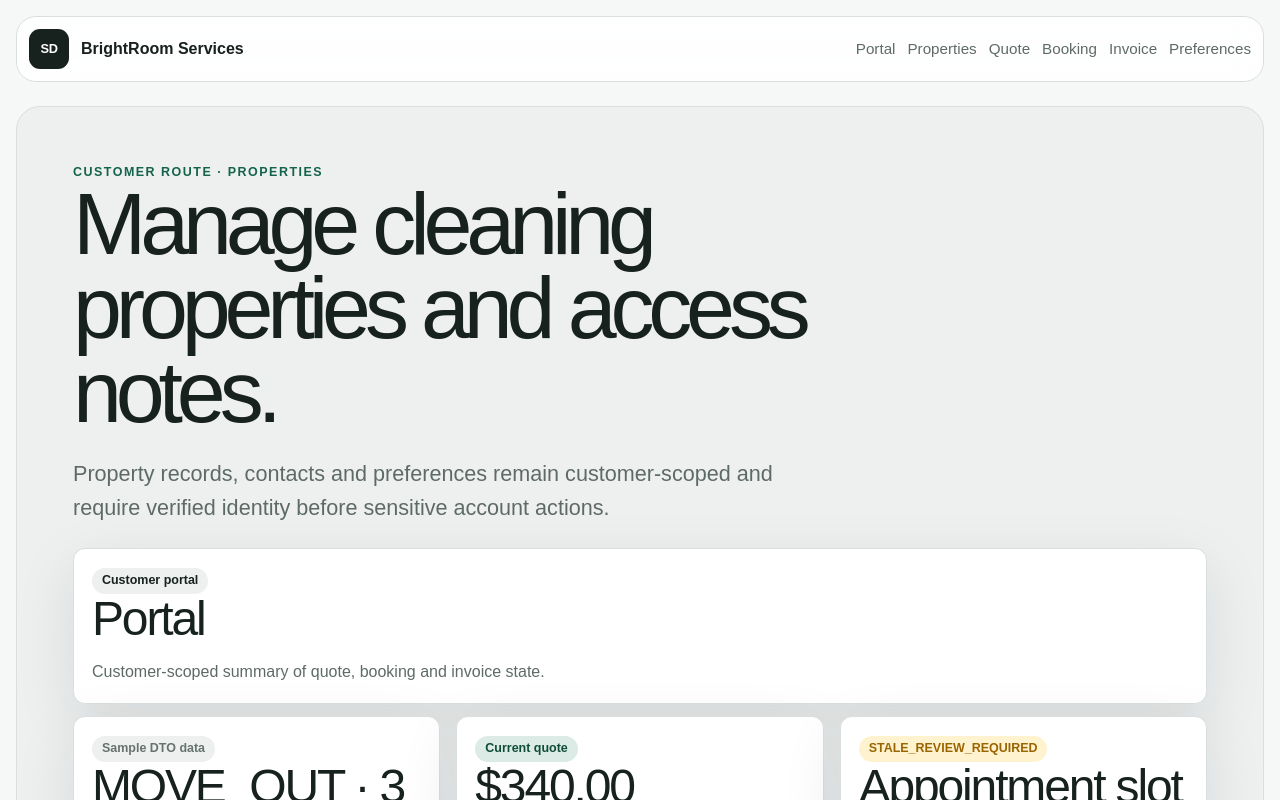
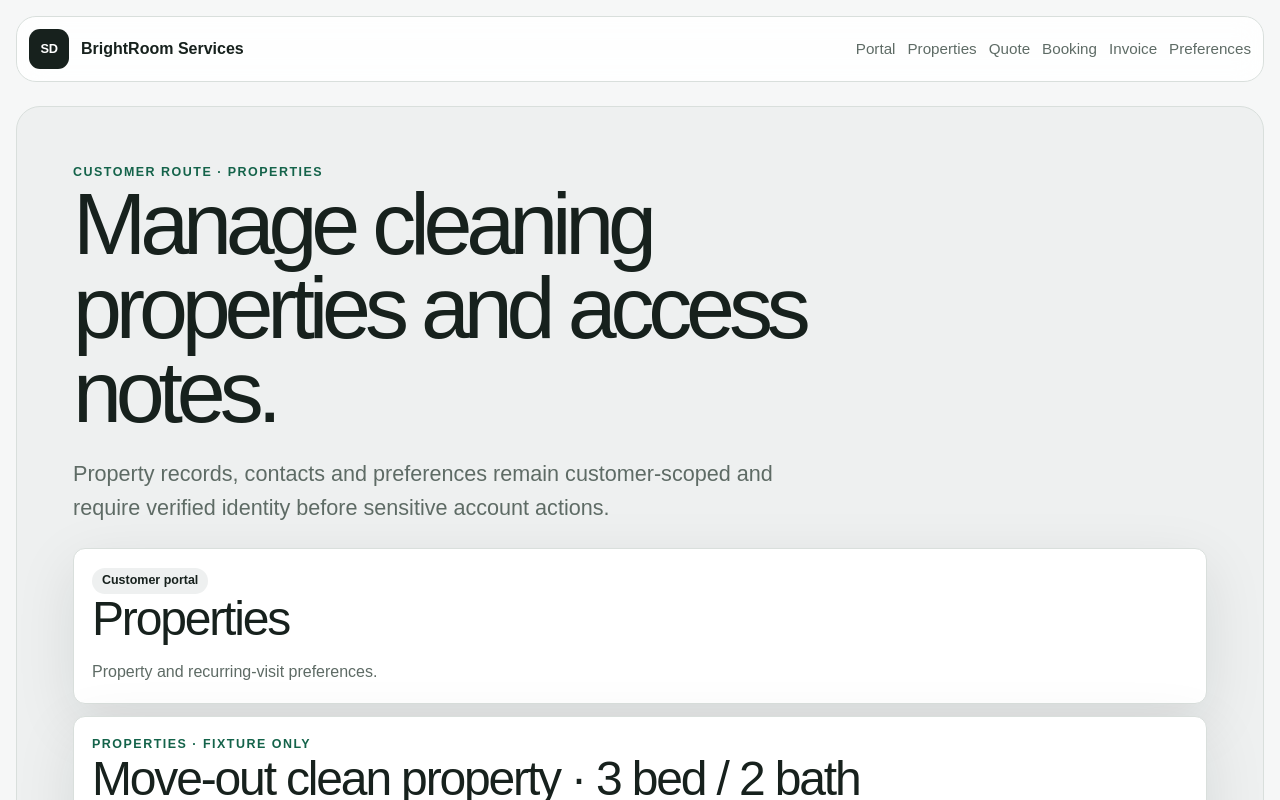
Before and after one commit to SaamVR/ServiceDesk, a Next.js app: page /portal/properties in a window 1280 px wide. Shown: the top 800 px of the page. Built offline with nearby package versions, Linux system fonts and the light colour scheme.

Commit message:
feat(portal): map properties route

```diff
--- a/src/app/portal/properties/page.tsx
+++ b/src/app/portal/properties/page.tsx
@@ -4,6 +4,7 @@ export default function PortalPropertiesPage() {
   return (
     <OperationalRoute
       surface="customer"
+      customerModule="properties"
       resourceLabel="properties"
       title="Manage cleaning properties and access notes."
       description="Property records, contacts and preferences remain customer-scoped and require verified identity before sensitive account actions."
```
